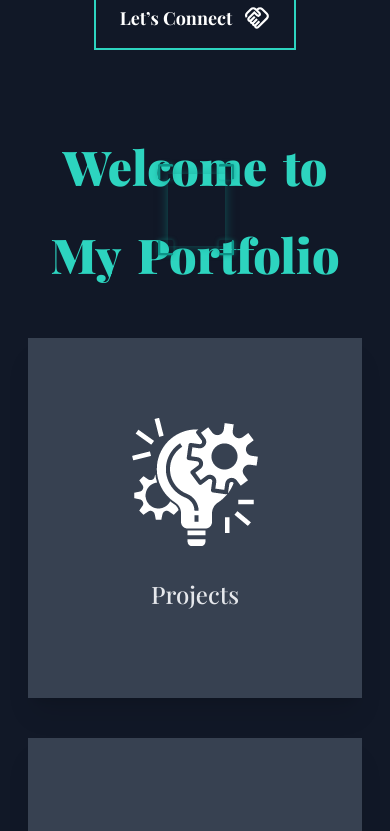
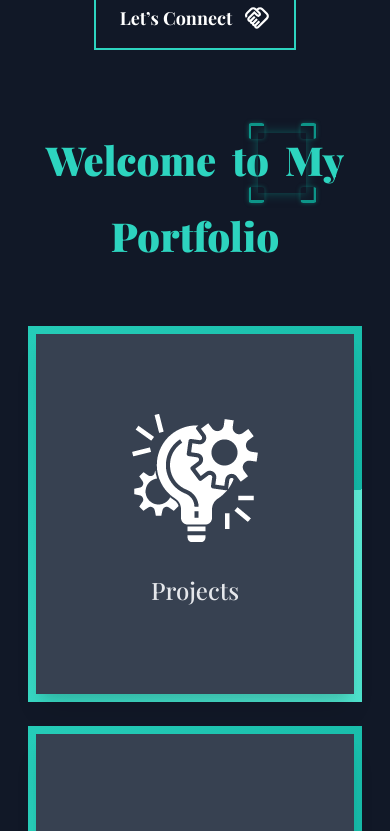
Before and after one commit to Usamafuward/portfolio, a React (Vite) app: page / in a window 390 px wide. Shown: the part 1040-1871 px from the top of the page. Built offline with nearby package versions, Linux system fonts and the light colour scheme.

Commit message:
Portfolio changed

```diff
--- a/src/components/ui/AnimatedText.jsx
+++ b/src/components/ui/AnimatedText.jsx
@@ -12,7 +12,7 @@ const AnimatedText = ({ texts = ["AI/ML Engineer", "Software Developer"] }) => {
           className="absolute w-full text-2xl md:text-3xl font-medium"
           style={{
             color: "transparent",
-            WebkitTextStroke: darkMode ? "0.7px #2DD4BF" : "0.7px #0d9488",
+            WebkitTextStroke: darkMode ? "0.5px #2DD4BF" : "0.7px #0d9488",
             animation: `displayText 8s linear infinite`,
             animationDelay: `calc(-4s * ${index})`,
           }}
--- /dev/null
+++ b/src/components/ui/PortfolioCard.jsx
@@ -0,0 +1,94 @@
+import { HashLink } from "react-router-hash-link";
+import PropTypes from "prop-types";
+
+const PortfolioCard = ({ card, darkMode }) => {
+  return (
+    <div
+      className="card-container relative group"
+      style={{
+        "--gradient-start": darkMode ? "#5eead4" : "#0d9488",
+        "--gradient-middle": darkMode ? "#2dd4bf" : "#2dd4bf",
+        "--gradient-end": darkMode ? "#14b8a6" : "#0d9488",
+        "--border-width": "8px",
+        "--bg-color": darkMode ? "#1f2937" : "#ffffff",
+        position: "relative",
+        isolation: "isolate",
+      }}
+    >
+      <HashLink
+        to={card.link}
+        className="card bg-green-100 dark:bg-gray-700 dark:text-gray-200 flex flex-col justify-center h-[360px] text-center shadow-xl p-10 relative overflow-hidden"
+      >
+        <img
+          src={card.image}
+          alt={card.title}
+          className="mx-auto h-32 w-auto grayscale group-hover:grayscale-0 transition-all duration-300"
+        />
+        <h3 className="text-2xl font-medium pt-8 pb-2">{card.title}</h3>
+        <div className="absolute inset-0 bg-gradient-to-r from-blue-600 to-teal-500 opacity-0 group-hover:opacity-100 transition-opacity duration-500 ease-in-out flex flex-col justify-center items-center p-5 -translate-y-full group-hover:translate-y-0">
+          <div className="translate-y-full group-hover:translate-y-0 transition-transform duration-500 ease-in-out">
+            <h5 className="text-xl font-bold pb-2 text-white">{card.title}</h5>
+            <p className="p-3 text-white text-center">{card.description}</p>
+          </div>
+        </div>
+      </HashLink>
+      <style>{`
+        .card-container {
+          border-radius: 0.5rem;
+          background: var(--bg-color);
+        }
+
+        .card-container::before {
+          content: "";
+          position: absolute;
+          inset: calc(-1 * var(--border-width));
+          z-index: -1;
+          background: conic-gradient(
+            from var(--angle),
+            var(--gradient-start),
+            var(--gradient-middle),
+            var(--gradient-end)
+          );
+          animation: 3s spin linear infinite;
+        }
+
+        .card-container::after {
+          content: "";
+          position: absolute;
+          inset: 0;
+          z-index: 1;
+          background: var(--bg-color);
+        }
+
+        .card {
+          position: relative;
+          z-index: 2;
+        }
+
+        @keyframes spin {
+          to {
+            --angle: 360deg;
+          }
+        }
+
+        @property --angle {
+          syntax: "<angle>";
+          initial-value: 0deg;
+          inherits: false;
+        }
+      `}</style>
+    </div>
+  );
+};
+
+PortfolioCard.propTypes = {
+  card: PropTypes.shape({
+    link: PropTypes.string.isRequired,
+    image: PropTypes.string.isRequired,
+    title: PropTypes.string.isRequired,
+    description: PropTypes.string.isRequired,
+  }).isRequired,
+  darkMode: PropTypes.bool.isRequired,
+};
+
+export default PortfolioCard;
--- a/src/components/ui/TrueFocus.jsx
+++ b/src/components/ui/TrueFocus.jsx
@@ -72,7 +72,7 @@ const TrueFocus = ({
           <span
             key={index}
             ref={(el) => (wordRefs.current[index] = el)}
-            className="relative text-[3rem] font-black cursor-pointer text-teal-600 dark:text-teal-400"
+            className="relative text-[2.5rem] md:text-[3rem] font-black cursor-pointer text-teal-600 dark:text-teal-400"
             style={{
               filter: isActive ? "blur(0px)" : `blur(${blurAmount}px)`,
               transition: `filter ${animationDuration}s ease`,
@@ -86,7 +86,7 @@ const TrueFocus = ({
       })}
 
       <motion.div
-        className="absolute top-0 left-0 pointer-events-none box-border border-0"
+        className="absolute top-[3px] left-0 pointer-events-none box-border border-0"
         animate={{
           x: focusRect.x,
           y: focusRect.y,
--- a/src/index.css
+++ b/src/index.css
@@ -106,55 +106,3 @@ a {
   width: 50%;
   margin: 0 auto 25px auto;
 }
-
-/* Card */
-.card-container {
-  --angle: 0deg;
-  --border-width: 8px;
-  position: relative;
-  border-radius: var(--radius);
-  background: transparent;
-}
-
-.card-container::before {
-  content: "";
-  position: absolute;
-  inset: 0;
-  z-index: 0;
-  border-radius: var(--radius);
-  padding: var(--border-width);
-  background: conic-gradient(
-    from var(--angle),
-    var(--gradient-start),
-    var(--gradient-middle),
-    var(--gradient-end)
-  );
-  -webkit-mask:
-    linear-gradient(#000 0 0) content-box,
-    linear-gradient(#000 0 0);
-  mask:
-    linear-gradient(#000 0 0) content-box,
-    linear-gradient(#000 0 0);
-  -webkit-mask-composite: xor;
-  mask-composite: exclude;
-  animation: 3s spin linear infinite;
-}
-
-.card {
-  position: relative;
-  z-index: 1;
-  background: inherit;
-  border-radius: inherit;
-}
-
-@keyframes spin {
-  to {
-    --angle: 360deg;
-  }
-}
-
-@property --angle {
-  syntax: "<angle>";
-  initial-value: 0deg;
-  inherits: false;
-}
--- a/src/pages/Certifications.jsx
+++ b/src/pages/Certifications.jsx
@@ -143,7 +143,7 @@ export default function Certifications() {
         animate={isInView ? { opacity: 1, y: 0 } : { opacity: 0, y: 20 }}
         className="mx-auto px-7"
       >
-        <h1 className=" flex items-center justify-center py-7 mb-5 text-5xl font-bold text-teal-600 dark:text-teal-400">
+        <h1 className=" flex items-center justify-center py-7 mb-5 text-[42px] md:text-5xl font-bold text-teal-600 dark:text-teal-400">
           Certifications
         </h1>
 
--- a/src/pages/Contact.jsx
+++ b/src/pages/Contact.jsx
@@ -71,7 +71,7 @@ export default function Contact() {
         className="mx-auto px-7"
       >
         <div className="text-center mb-16">
-          <h1 className="text-5xl font-bold text-teal-600 dark:text-teal-400 mb-4 pt-7">
+          <h1 className="text-[42px] md:text-5xl font-bold text-teal-600 dark:text-teal-400 mb-4 pt-7">
             Get in Touch
           </h1>
           <p className="text-lg text-gray-600 dark:text-gray-300">
--- a/src/pages/Experiences.jsx
+++ b/src/pages/Experiences.jsx
@@ -79,7 +79,7 @@ export default function Experiences() {
         <motion.h1
           initial={{ opacity: 0, y: 20 }}
           animate={isInView ? { opacity: 1, y: 0 } : { opacity: 0, y: 20 }}
-          className="text-5xl font-bold text-center text-teal-600 dark:text-teal-400 py-7 mb-5"
+          className="text-[42px] md:text-5xl font-bold text-center text-teal-600 dark:text-teal-400 py-7 mb-5"
         >
           Experiences
         </motion.h1>
--- a/src/pages/Index.jsx
+++ b/src/pages/Index.jsx
@@ -4,13 +4,11 @@ import { AiFillLinkedin, AiFillInstagram } from "react-icons/ai";
 import { motion, useInView } from "framer-motion";
 import { HashLink } from "react-router-hash-link";
 import profile from "@/assets/Usama.jpg";
-// import TrackVisibility from "react-on-screen";
 import SplitText from "@/components/ui/SplitText";
 import LogoWall from "@/components/ui/LogoWall";
-// import TiltedCard from "@/components/ui/TitleCard";
 import TrueFocus from "@/components/ui/TrueFocus";
-// import PixelTransition from "@/components/ui/PixelTransition";
 import AnimatedText from "@/components/ui/AnimatedText";
+import PortfolioCard from "@/components/ui/PortfolioCard";
 import logoSvg from "@/assets/logo_svg";
 import flatIcon from "@/assets/flat_icon";
 import { MdOutlineHandshake } from "react-icons/md";
@@ -382,43 +380,12 @@ const Index = () => {
           />
         </div>
         <motion.div
-          className="grid grid-cols-1 gap-10 lg:grid-cols-3 p-7"
+          className="grid grid-cols-1 gap-10 lg:grid-cols-3 p-9 mt-3"
           variants={containerVariants}
         >
           {cards.map((card, index) => (
             <motion.div key={index} variants={itemVariants}>
-              <div
-                className="card-container relative group"
-                style={{
-                  "--gradient-start": darkMode ? "#5eead4" : "#0d9488", // Lighter teal for dark mode
-                  "--gradient-middle": darkMode ? "#2dd4bf" : "#2dd4bf",
-                  "--gradient-end": darkMode ? "#0d9488" : "#0d9488",
-                }}
-              >
-                <HashLink
-                  to={card.link}
-                  className="card bg-green-100 dark:bg-gray-700 dark:text-gray-200 flex flex-col justify-center h-[360px] text-center shadow-xl p-10 relative overflow-hidden"
-                >
-                  <img
-                    src={card.image}
-                    alt={card.title}
-                    className="mx-auto h-32 w-auto grayscale group-hover:grayscale-0 transition-all duration-300"
-                  />
-                  <h3 className="text-2xl font-medium pt-8 pb-2">
-                    {card.title}
-                  </h3>
-                  <div className="absolute inset-0 bg-gradient-to-r from-blue-600 to-teal-500 opacity-0 group-hover:opacity-100 transition-opacity duration-500 ease-in-out flex flex-col justify-center items-center p-5 -translate-y-full group-hover:translate-y-0">
-                    <div className="translate-y-full group-hover:translate-y-0 transition-transform duration-500 ease-in-out">
-                      <h5 className="text-xl font-bold pb-2 text-white">
-                        {card.title}
-                      </h5>
-                      <p className="p-3 text-white text-center">
-                        {card.description}
-                      </p>
-                    </div>
-                  </div>
-                </HashLink>
-              </div>
+              <PortfolioCard card={card} darkMode={darkMode} />
             </motion.div>
           ))}
         </motion.div>
@@ -434,7 +401,7 @@ const Index = () => {
       >
         <motion.h2
           variants={slideUpVariants}
-          className="text-5xl font-bold text-center text-teal-600 dark:text-teal-400 mb-10"
+          className="text-[42px] md:text-5xl font-bold text-center text-teal-600 dark:text-teal-400 mb-10"
         >
           Skills
         </motion.h2>
@@ -512,7 +479,7 @@ const Index = () => {
       >
         <motion.h2
           variants={slideUpVariants}
-          className="text-5xl font-bold text-center text-teal-600 dark:text-teal-400 mb-10"
+          className="text-[42px] md:text-5xl font-bold text-center text-teal-600 dark:text-teal-400 mb-10"
         >
           Technologies
         </motion.h2>
@@ -539,7 +506,7 @@ const Index = () => {
       >
         <motion.h2
           variants={slideUpVariants}
-          className="text-5xl font-bold text-center text-teal-600 dark:text-teal-400 mb-10"
+          className="text-[42px] md:text-5xl font-bold text-center text-teal-600 dark:text-teal-400 mb-10"
         >
           Education
         </motion.h2>
--- a/src/pages/Projects.jsx
+++ b/src/pages/Projects.jsx
@@ -98,7 +98,7 @@ export default function Projects() {
       <motion.h1
         initial={{ opacity: 0, y: 20 }}
         animate={isInView ? { opacity: 1, y: 0 } : { opacity: 0, y: 20 }}
-        className="text-5xl font-bold text-center text-teal-600 dark:text-teal-400 py-7 mb-5"
+        className="text-[42px] md:text-5xl font-bold text-center text-teal-600 dark:text-teal-400 py-7 mb-5"
       >
         Projects
       </motion.h1>
```
